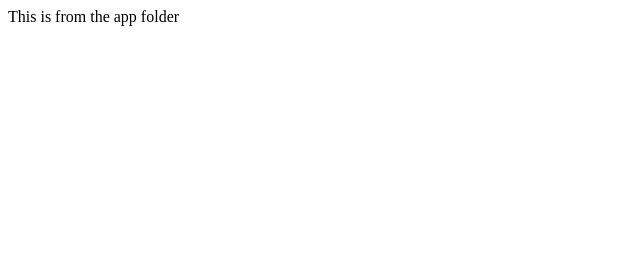
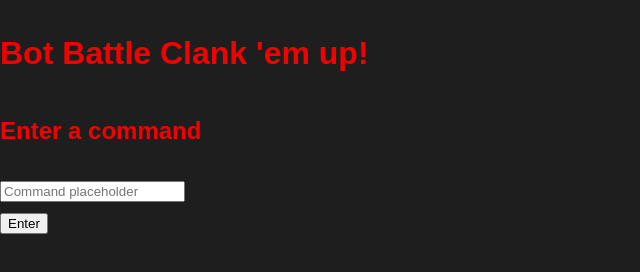
Before and after one commit to Boopitty/BotBattleOnline, a plain HTML site: page app/index.html in a window 1280 px wide. Shown: the whole page, without its empty margins (0-640 px from the left). Drawn offline with Linux system fonts and the light colour scheme.

Commit message:
Add initial HTML structure and styles; update server logging

```diff
--- a/app/index.html
+++ b/app/index.html
@@ -1,6 +1,32 @@
-<html>
-<head></head>
-<body>
-	<p> This is from the app folder </p>
-</body>
+<!DOCTYPE html>
+<html lang="eng">
+	<head>
+		<meta charset="UTF-8" />
+		<meta name="viewport" content="width=device-width, initial-scale=1.0" />
+		<title>Bot Battle</title>
+		<link rel="stylesheet" href="styles.css" />
+	</head>
+	<body>
+		<div class="nav-bar">
+			<h1>
+				Bot Battle
+				<span class="subtitle">Clank 'em up!</span>
+			</h1>
+		</div>
+		<div id="command section" style="display: block">
+			<h2>Enter a command</h2>
+			<form id="command input">
+				<input
+					class="input-area"
+					type="text"
+					id="command"
+					placeholder="Command placeholder"
+					required
+				/>
+				<div class="button-container">
+					<button type="submit">Enter</button>
+				</div>
+			</form>
+		</div>
+	</body>
 </html>
--- /dev/null
+++ b/app/styles.css
@@ -0,0 +1,31 @@
+:root {
+    --bg-color: #1e1e1e;
+    --fg-color: #f5f5f5;
+    --subtle-color: #888;
+    --primary-color: #f30101;
+    --input-bg: #2a2a2a;
+    --input-border: #444;
+    --button-bg: #091b93;
+    --button-hover: #1696ba;
+}
+
+body {
+    margin: 0;
+    font-family: Arial, sans-serif;
+    background-color: var(--bg-color);
+    color: var(--fg-color);
+    line-height: 2;
+}
+
+.nav-bar {
+    background-color: var(--bg-color);
+}
+
+h1 {
+    color: var(--primary-color);
+}
+
+h2 {
+    background-color: var(--bg-color);
+    color: var(--primary-color);
+}
```
Also changed, not shown: app/app.js (added), 1 other file.
